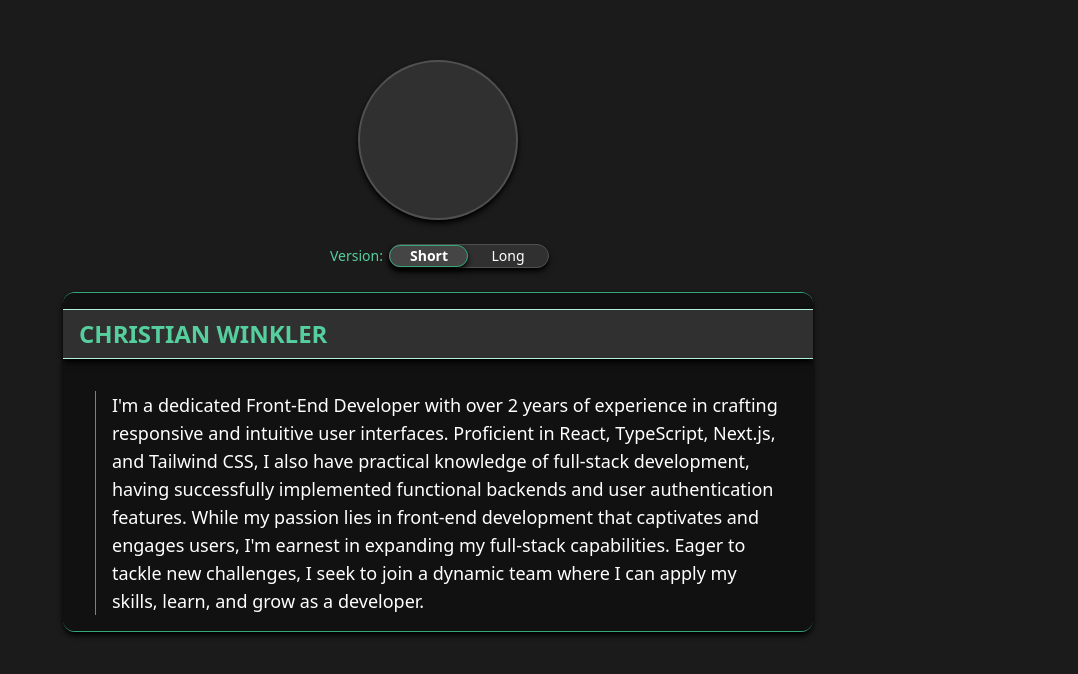
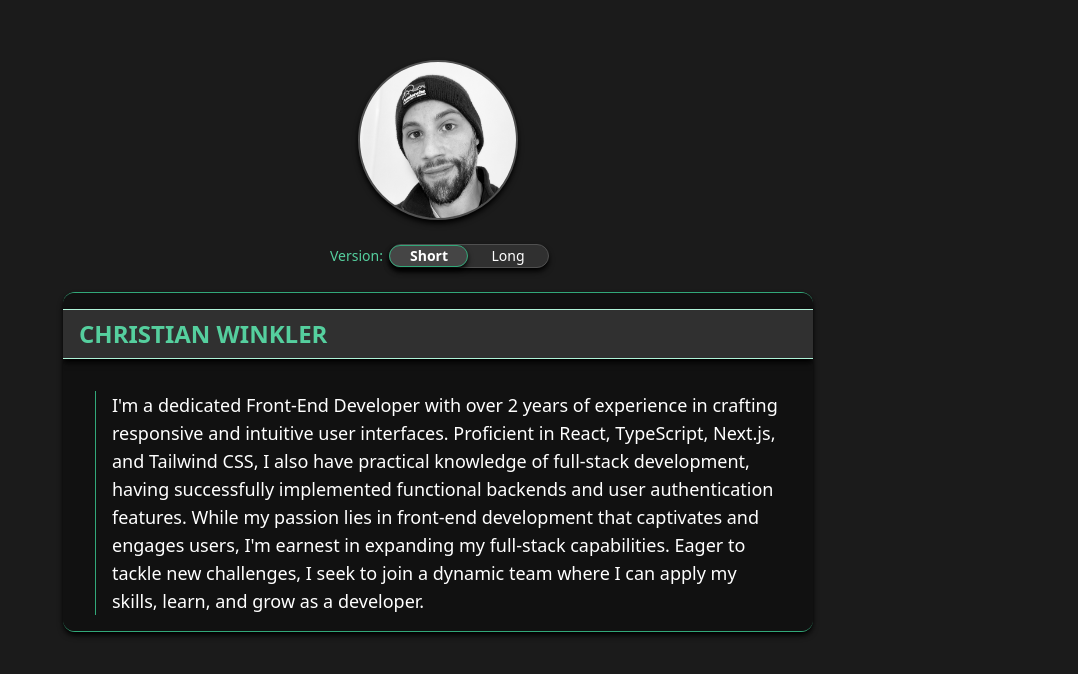
Before and after one commit to cwinkdev/web-resume, a Next.js app: page / in a window 1280 px wide. Shown: the part 884-1558 px from the top of the page, without its empty margins (202-1280 px from the left). Built offline with nearby package versions, Linux system fonts and the light colour scheme.

Commit message:
add photo

```diff
--- a/app/components/about/About.tsx
+++ b/app/components/about/About.tsx
@@ -10,6 +10,11 @@ const About = () => {
   return (
     <section className="h-screen p-8 pt-32 text-center min-h-fit xl:mx-auto">
       <div
+        style={{
+          backgroundImage: 'url(./i.jpg)',
+          backgroundSize: 'cover',
+          backgroundPosition: 'center',
+        }}
         className={`${
           state.currentSection === 'about' ? 'slide-in-right' : ''
         } border-2 border-base3 rounded-full shadow-md shadow-baseShadow h-40 bg-base2 w-40 mx-auto my-4`}
```
Also changed, not shown: public/i.jpg (added).
